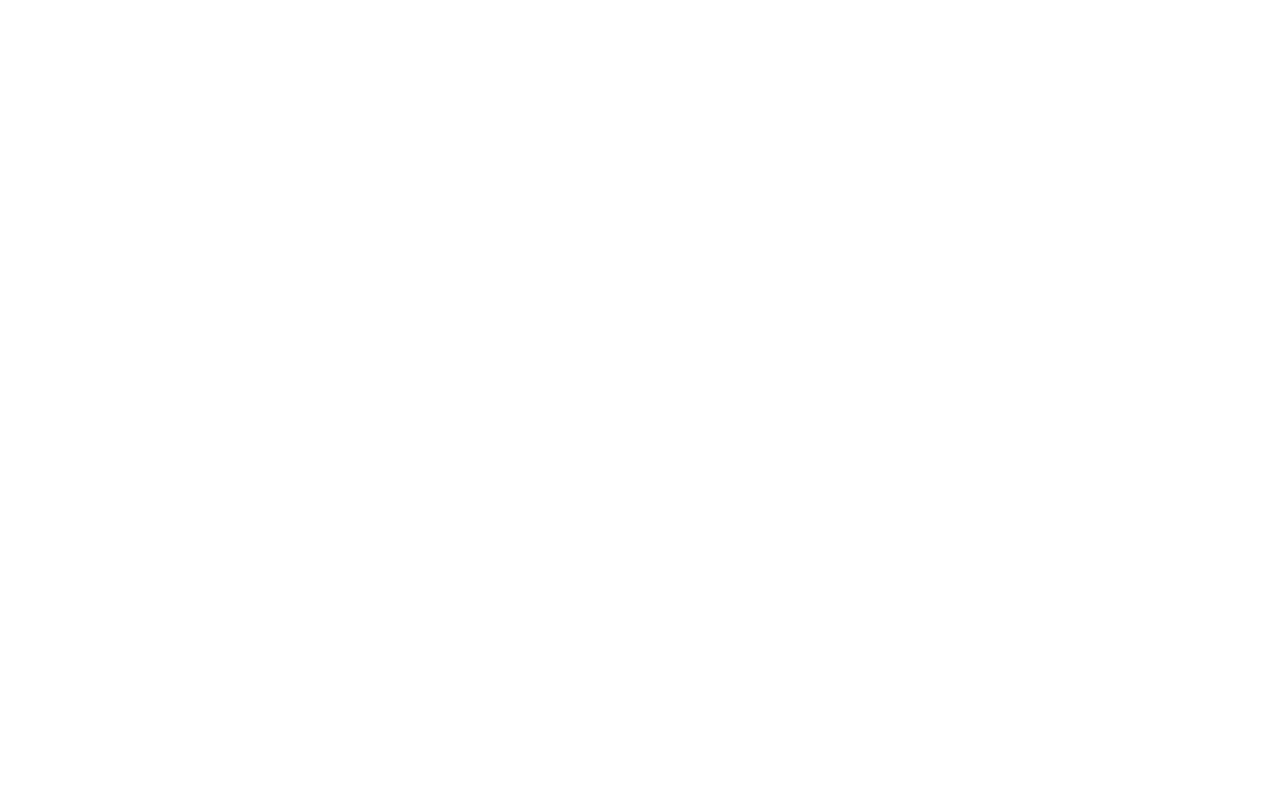
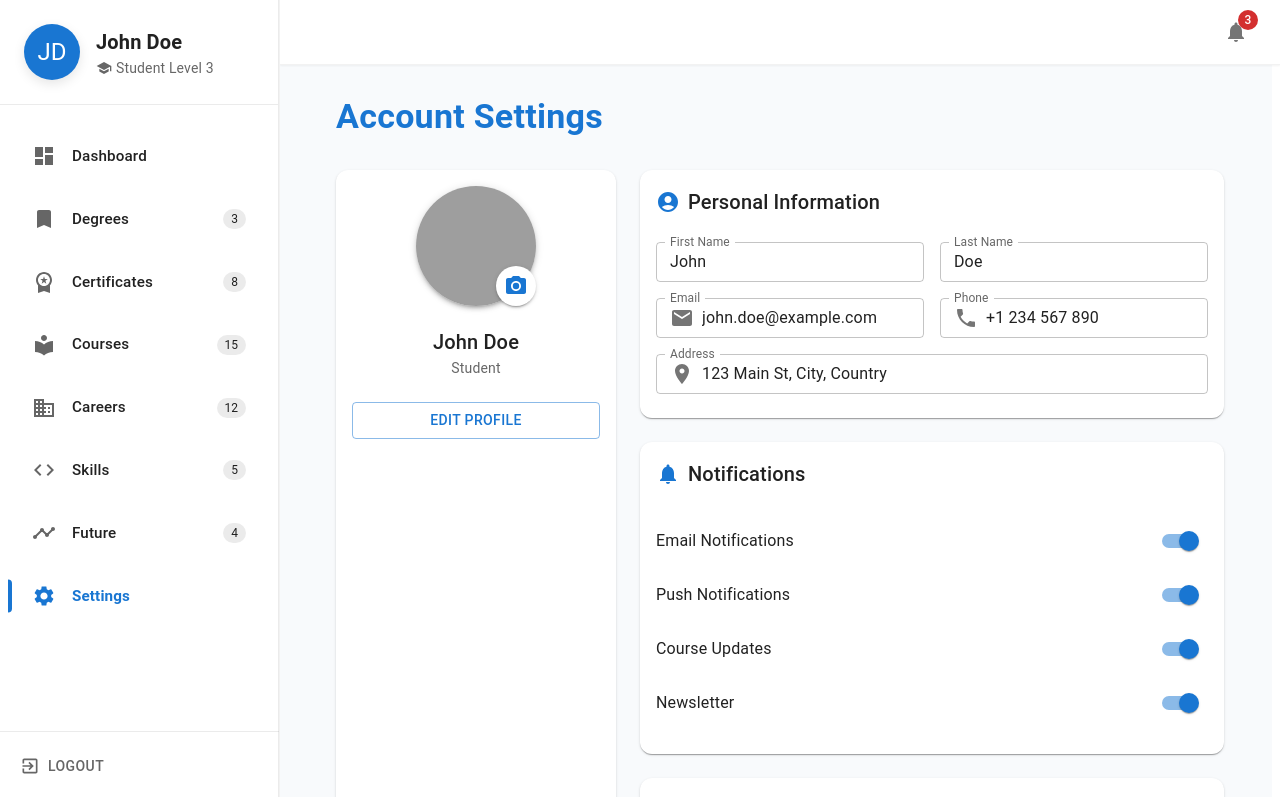
Before and after one commit to krishan44/Project-Frontend, a React (Vite) app in the folder Frontend/Ai-Academic Advisor/: page /settings in a window 1280 px wide. Before the commit this address had no page. Shown: the top 797 px of the page. Built offline with nearby package versions, Linux system fonts and the light colour scheme; grey boxes are pictures that could not be loaded.

Commit message:
Add Settings component and update routing in the dashboard

```diff
--- a/Frontend/Ai-Academic Advisor/src/App.jsx
+++ b/Frontend/Ai-Academic Advisor/src/App.jsx
@@ -8,6 +8,7 @@
 import Careers from "./Components/User/careers";
 import Skills from "./Components/User/skills";
 import Future from "./Components/User/future";
+import Setting from "./Components/User/setting";
 
 function App() {
     return(
@@ -22,6 +23,7 @@
                 <Route path="/careers" element={<Careers />} />
                 <Route path="/skills" element={<Skills />} />
                 <Route path="/future" element={<Future />} />
+                <Route path="/settings" element={<Setting />} />
             </Routes>
         </BrowserRouter>
     )
--- a/Frontend/Ai-Academic Advisor/src/Components/User/Dashboard.jsx
+++ b/Frontend/Ai-Academic Advisor/src/Components/User/Dashboard.jsx
@@ -85,6 +85,9 @@
         break;
       case 'Future':
         navigate('/future');
+        break;
+      case 'Settings':
+        navigate('/settings');
         break;
       // ... other cases
     }
--- /dev/null
+++ b/Frontend/Ai-Academic Advisor/src/Components/User/setting.jsx
@@ -0,0 +1,214 @@
+import React from 'react';
+import Dashboard from './Dashboard';
+import {
+  Container,
+  Grid,
+  Card,
+  CardContent,
+  Typography,
+  Box,
+  Switch,
+  Divider,
+  TextField,
+  Button,
+  Avatar,
+  IconButton,
+  Stack,
+} from '@mui/material';
+import {
+  AccountCircle,
+  Notifications,
+  Security,
+  Language,
+  Palette,
+  PhotoCamera,
+  Email,
+  Phone,
+  LocationOn,
+} from '@mui/icons-material';
+
+const Setting = () => {
+  const settingContent = (
+    <Container maxWidth="xl">
+      <Typography
+        variant="h4"
+        gutterBottom
+        sx={{
+          mb: 4,
+          fontWeight: 600,
+          color: 'primary.main'
+        }}
+      >
+        Account Settings
+      </Typography>
+
+      <Grid container spacing={3}>
+        {/* Profile Section */}
+        <Grid item xs={12} md={4}>
+          <Card sx={{ borderRadius: 3, height: '100%' }}>
+            <CardContent>
+              <Box sx={{ textAlign: 'center', mb: 3 }}>
+                <Box sx={{ position: 'relative', display: 'inline-block' }}>
+                  <Avatar
+                    sx={{
+                      width: 120,
+                      height: 120,
+                      mx: 'auto',
+                      boxShadow: 3,
+                    }}
+                    src="/path-to-profile-image.jpg"
+                  >
+                    JD
+                  </Avatar>
+                  <IconButton
+                    sx={{
+                      position: 'absolute',
+                      bottom: 0,
+                      right: 0,
+                      bgcolor: 'background.paper',
+                      boxShadow: 2,
+                      '&:hover': { bgcolor: 'background.paper' }
+                    }}
+                  >
+                    <PhotoCamera color="primary" />
+                  </IconButton>
+                </Box>
+                <Typography variant="h6" sx={{ mt: 2 }}>John Doe</Typography>
+                <Typography variant="body2" color="text.secondary">Student</Typography>
+              </Box>
+
+              <Button
+                fullWidth
+                variant="outlined"
+                sx={{ mb: 2 }}
+              >
+                Edit Profile
+              </Button>
+            </CardContent>
+          </Card>
+        </Grid>
+
+        {/* Settings Sections */}
+        <Grid item xs={12} md={8}>
+          <Stack spacing={3}>
+            {/* Personal Information */}
+            <Card sx={{ borderRadius: 3 }}>
+              <CardContent>
+                <Typography variant="h6" sx={{ mb: 3, display: 'flex', alignItems: 'center', gap: 1 }}>
+                  <AccountCircle color="primary" />
+                  Personal Information
+                </Typography>
+                <Grid container spacing={2}>
+                  <Grid item xs={12} md={6}>
+                    <TextField
+                      fullWidth
+                      label="First Name"
+                      defaultValue="John"
+                      size="small"
+                    />
+                  </Grid>
+                  <Grid item xs={12} md={6}>
+                    <TextField
+                      fullWidth
+                      label="Last Name"
+                      defaultValue="Doe"
+                      size="small"
+                    />
+                  </Grid>
+                  <Grid item xs={12} md={6}>
+                    <TextField
+                      fullWidth
+                      label="Email"
+                      defaultValue="john.doe@example.com"
+                      size="small"
+                      InputProps={{
+                        startAdornment: <Email sx={{ color: 'action.active', mr: 1 }} />,
+                      }}
+                    />
+                  </Grid>
+                  <Grid item xs={12} md={6}>
+                    <TextField
+                      fullWidth
+                      label="Phone"
+                      defaultValue="+1 234 567 890"
+                      size="small"
+                      InputProps={{
+                        startAdornment: <Phone sx={{ color: 'action.active', mr: 1 }} />,
+                      }}
+                    />
+                  </Grid>
+                  <Grid item xs={12}>
+                    <TextField
+                      fullWidth
+                      label="Address"
+                      defaultValue="123 Main St, City, Country"
+                      size="small"
+                      InputProps={{
+                        startAdornment: <LocationOn sx={{ color: 'action.active', mr: 1 }} />,
+                      }}
+                    />
+                  </Grid>
+                </Grid>
+              </CardContent>
+            </Card>
+
+            {/* Notifications */}
+            <Card sx={{ borderRadius: 3 }}>
+              <CardContent>
+                <Typography variant="h6" sx={{ mb: 3, display: 'flex', alignItems: 'center', gap: 1 }}>
+                  <Notifications color="primary" />
+                  Notifications
+                </Typography>
+                {[
+                  'Email Notifications',
+                  'Push Notifications',
+                  'Course Updates',
+                  'Newsletter',
+                ].map((item, index) => (
+                  <Box
+                    key={index}
+                    sx={{
+                      display: 'flex',
+                      justifyContent: 'space-between',
+                      alignItems: 'center',
+                      py: 1,
+                    }}
+                  >
+                    <Typography>{item}</Typography>
+                    <Switch defaultChecked />
+                  </Box>
+                ))}
+              </CardContent>
+            </Card>
+
+            {/* Security */}
+            <Card sx={{ borderRadius: 3 }}>
+              <CardContent>
+                <Typography variant="h6" sx={{ mb: 3, display: 'flex', alignItems: 'center', gap: 1 }}>
+                  <Security color="primary" />
+                  Security
+                </Typography>
+                <Button variant="outlined" sx={{ mb: 2 }}>Change Password</Button>
+                <Box
+                  sx={{
+                    display: 'flex',
+                    justifyContent: 'space-between',
+                    alignItems: 'center',
+                    py: 1,
+                  }}
+                >
+                  <Typography>Two-Factor Authentication</Typography>
+                  <Switch />
+                </Box>
+              </CardContent>
+            </Card>
+          </Stack>
+        </Grid>
+      </Grid>
+    </Container>
+  );
+
+  return <Dashboard content={settingContent} initialTab="Settings" />;
+};
+
+export default Setting;
```
